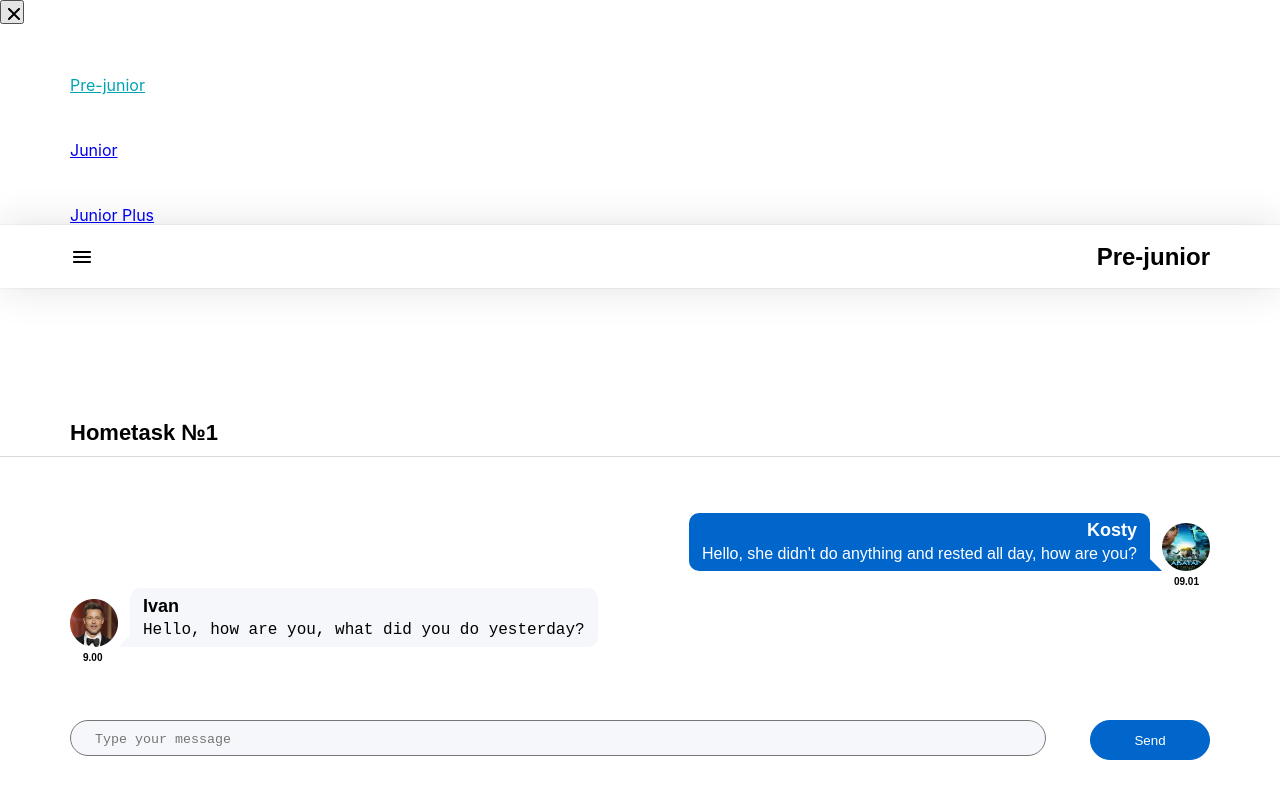
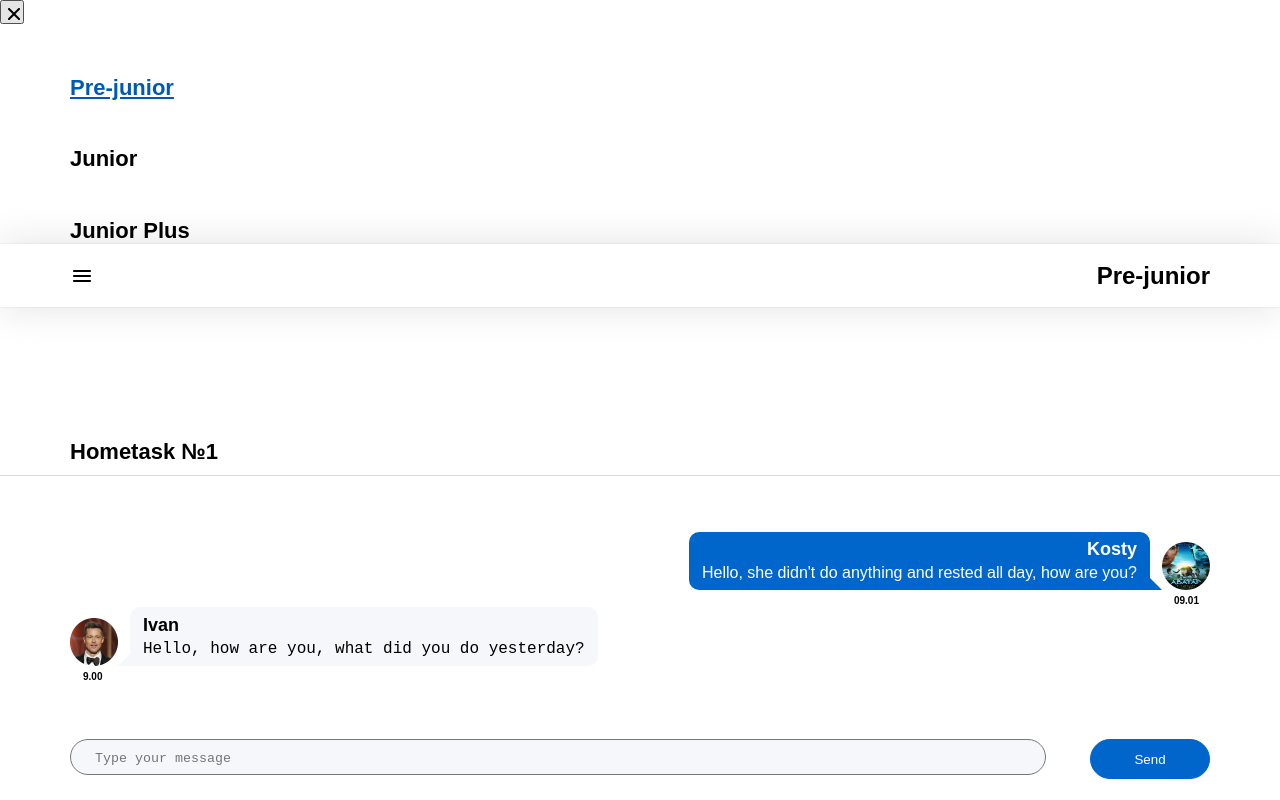
Before and after one commit to Sikstep/hwAuto, a React (Create React App) app: page /#/pre-junior in a window 1280 px wide. Shown: the top 800 px of the page. Built offline with nearby package versions, Linux system fonts and the light colour scheme.

Commit message:
AutoHW - #5 middle+

```diff
--- a/src/s2-homeworks/hw05/sidebar/Sidebar.module.css
+++ b/src/s2-homeworks/hw05/sidebar/Sidebar.module.css
@@ -18,17 +18,24 @@
     display: flex;
     flex-direction: column;
     padding-left: 70px;
+    font-family: Montserrat, sans-serif;
+    font-size: 22px;
+    font-weight: 600;
+    line-height: 1.2;
 }
 
 .nav a {
     margin-top: 45px;
+    color: black;
+    text-decoration: none;
 }
 
 .nav a:hover {
+    color: #58ACFF;
 }
 
 .nav a.active {
-    color: #00a3b2;
+    color: #0059B2;
     text-decoration: underline;
 }
 .close {
```
